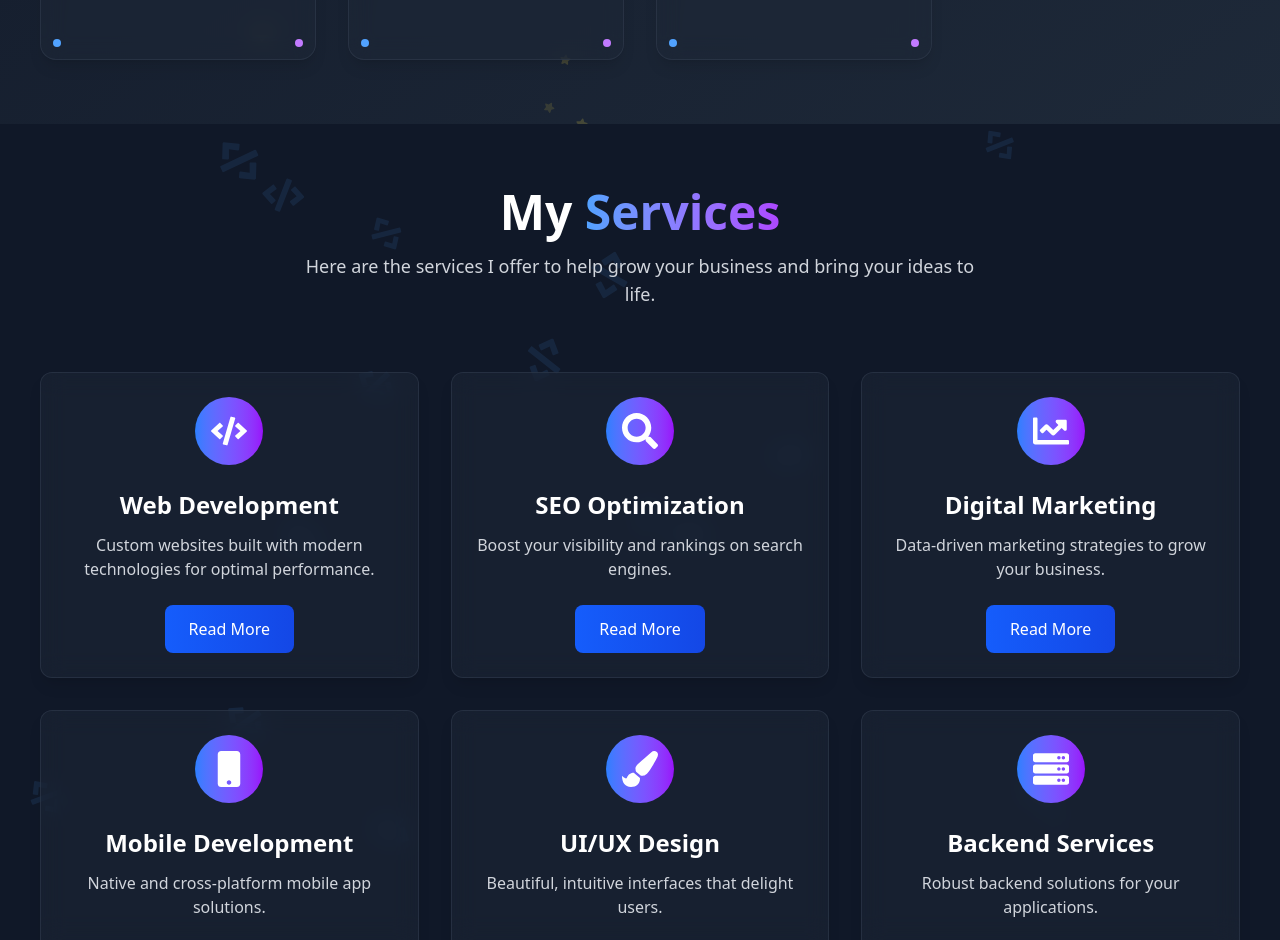
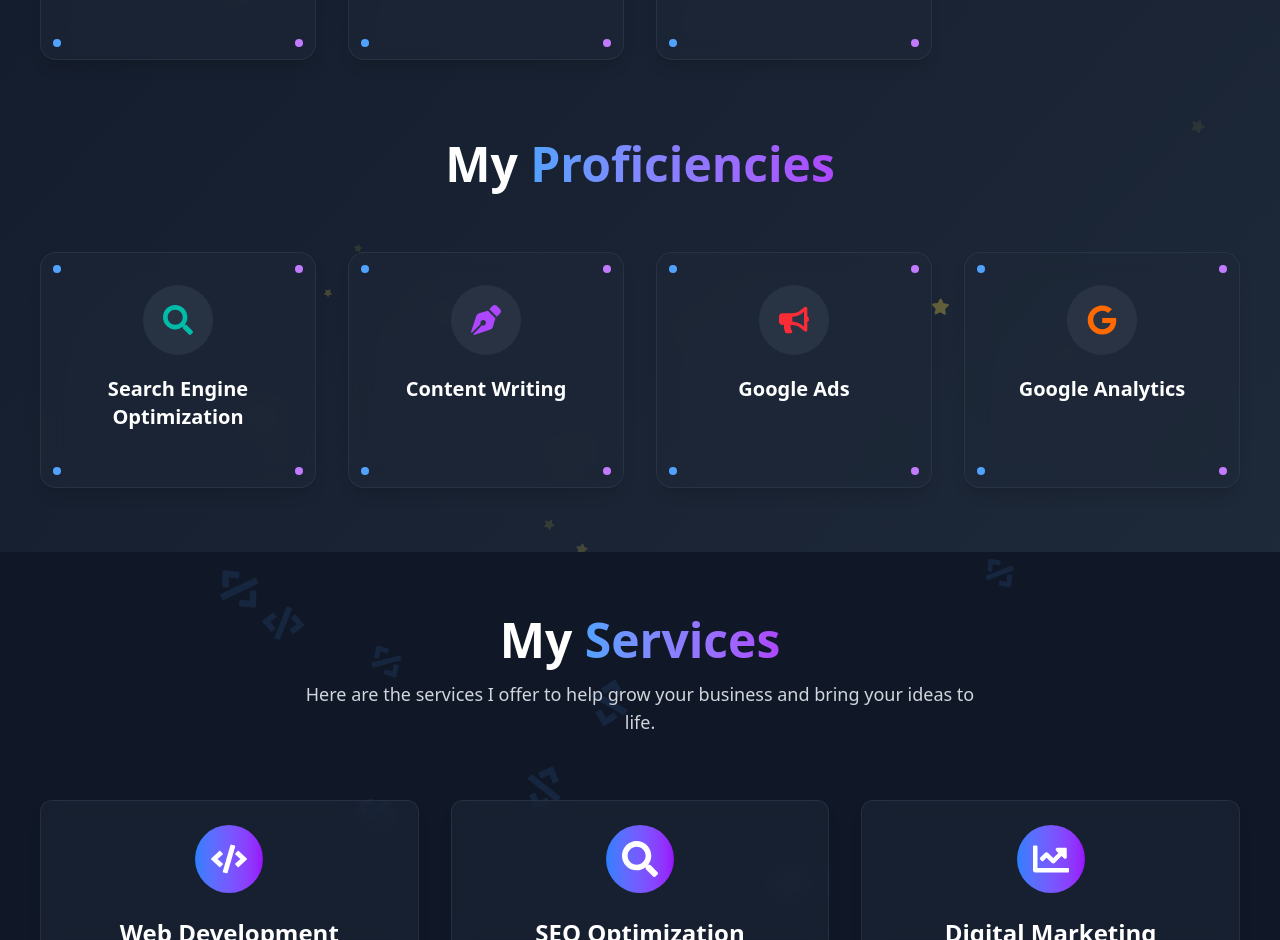
Before and after one commit to abdul8840/Aq_Portfolio, a React (Vite) app in the folder client/: page / in a window 1280 px wide. Shown: the part 3260-4200 px from the top of the page. Built offline with nearby package versions, Linux system fonts and the light colour scheme.

Commit message:
add proficiency section in skill comp

```diff
--- a/client/src/components/Skills.jsx
+++ b/client/src/components/Skills.jsx
@@ -9,7 +9,8 @@ import {
   FaStore,
   FaFacebook,
   FaClipboardCheck,
-  FaStar
+  FaStar,
+  FaBullhorn
 } from 'react-icons/fa';
 import { useState, useEffect } from 'react';
 
@@ -27,8 +28,16 @@ const skills = [
   { name: 'Google Search Console', icon: <FaGoogle className="!text-3xl !text-blue-400" /> },
 ];
 
+const proficiencies = [
+  { name: 'Search Engine Optimization', icon: <FaSearch className="!text-3xl !text-teal-500" /> },
+  { name: 'Content Writing', icon: <FaPenNib className="!text-3xl !text-purple-500" /> },
+  { name: 'Google Ads', icon: <FaBullhorn className="!text-3xl !text-red-500" /> },
+  { name: 'Google Analytics', icon: <FaGoogle className="!text-3xl !text-orange-500" /> },
+];
+
 const Skills = () => {
   const [hoveredIndex, setHoveredIndex] = useState(null);
+  const [proficiencyHoveredIndex, setProficiencyHoveredIndex] = useState(null);
   const [floatingIcons, setFloatingIcons] = useState([]);
 
   useEffect(() => {
@@ -144,6 +153,74 @@ const Skills = () => {
             </motion.div>
           ))}
         </div>
+
+        {/* Proficiency Section */}
+        <motion.h2
+          className="text-4xl md:text-5xl font-bold text-white text-center !mt-20 !mb-16"
+          initial={{ opacity: 0, y: -20 }}
+          animate={{ opacity: 1, y: 0 }}
+          transition={{ duration: 0.8, delay: 0.2 }}
+        >
+          My <span className="text-gradient bg-gradient-to-r from-blue-400 to-purple-500 bg-clip-text text-transparent">Proficiencies</span>
+        </motion.h2>
+
+        <div className="grid grid-cols-1 sm:grid-cols-2 lg:grid-cols-3 xl:grid-cols-4 gap-8">
+          {proficiencies.map((proficiency, index) => (
+            <motion.div
+              key={index}
+              className="relative bg-gray-800/50 backdrop-blur-md rounded-2xl !p-8 shadow-lg overflow-hidden border border-gray-700/50
+                         transition-all duration-500 hover:shadow-xl group"
+              onMouseEnter={() => setProficiencyHoveredIndex(index)}
+              onMouseLeave={() => setProficiencyHoveredIndex(null)}
+              initial={{ opacity: 0, y: 20 }}
+              animate={{ opacity: 1, y: 0 }}
+              transition={{ duration: 0.5, delay: index * 0.1 + 0.3 }}
+              whileHover={{
+                scale: 1.05,
+                boxShadow: '0 20px 25px -5px rgba(0, 0, 0, 0.3)'
+              }}
+            >
+              {/* Animated Background Gradient */}
+              <div className="absolute inset-0 overflow-hidden rounded-2xl">
+                <div className={`absolute inset-0 bg-gradient-to-br from-blue-500/10 to-purple-500/10 opacity-0
+                                group-hover:opacity-100 transition-opacity duration-500 ${proficiencyHoveredIndex === index ? '!opacity-100' : ''}`}></div>
+              </div>
+
+              {/* Animated Border */}
+              <div className="absolute inset-0 rounded-2xl pointer-events-none overflow-hidden">
+                <div className={`absolute inset-0 border-2 border-transparent rounded-2xl
+                              transition-all duration-700 ease-in-out
+                              ${proficiencyHoveredIndex === index ? 'border-blue-500/50' : ''}`}>
+                  <div className="absolute inset-0 bg-gradient-to-r from-blue-500 to-purple-500 opacity-0 group-hover:opacity-20 transition-opacity duration-500"></div>
+                </div>
+              </div>
+
+              {/* Corner Accents */}
+              <div className="absolute top-3 left-3 w-2 h-2 bg-blue-400 rounded-full
+                             group-hover:scale-150 transition-transform duration-500"></div>
+              <div className="absolute top-3 right-3 w-2 h-2 bg-purple-400 rounded-full
+                             group-hover:scale-150 transition-transform duration-500"></div>
+              <div className="absolute bottom-3 left-3 w-2 h-2 bg-blue-400 rounded-full
+                             group-hover:scale-150 transition-transform duration-500"></div>
+              <div className="absolute bottom-3 right-3 w-2 h-2 bg-purple-400 rounded-full
+                             group-hover:scale-150 transition-transform duration-500"></div>
+
+              {/* Proficiency Content */}
+              <div className="relative flex flex-col items-center text-center !space-y-5 z-10">
+                <div className="bg-gray-700/50 rounded-full !p-5 group-hover:bg-gradient-to-br from-blue-500/20 to-purple-500/20 transition-all duration-500">
+                  {proficiency.icon}
+                </div>
+                <motion.h3
+                  className="text-xl font-semibold text-white"
+                  whileHover={{ color: '#60a5fa' }}
+                >
+                  {proficiency.name}
+                </motion.h3>
+                <div className="w-16 h-1 bg-gradient-to-r from-blue-400 to-purple-500 rounded-full opacity-0 group-hover:opacity-100 transition-opacity duration-500"></div>
+              </div>
+            </motion.div>
+          ))}
+        </div>
       </div>
 
       {/* CSS for animations */}
```
